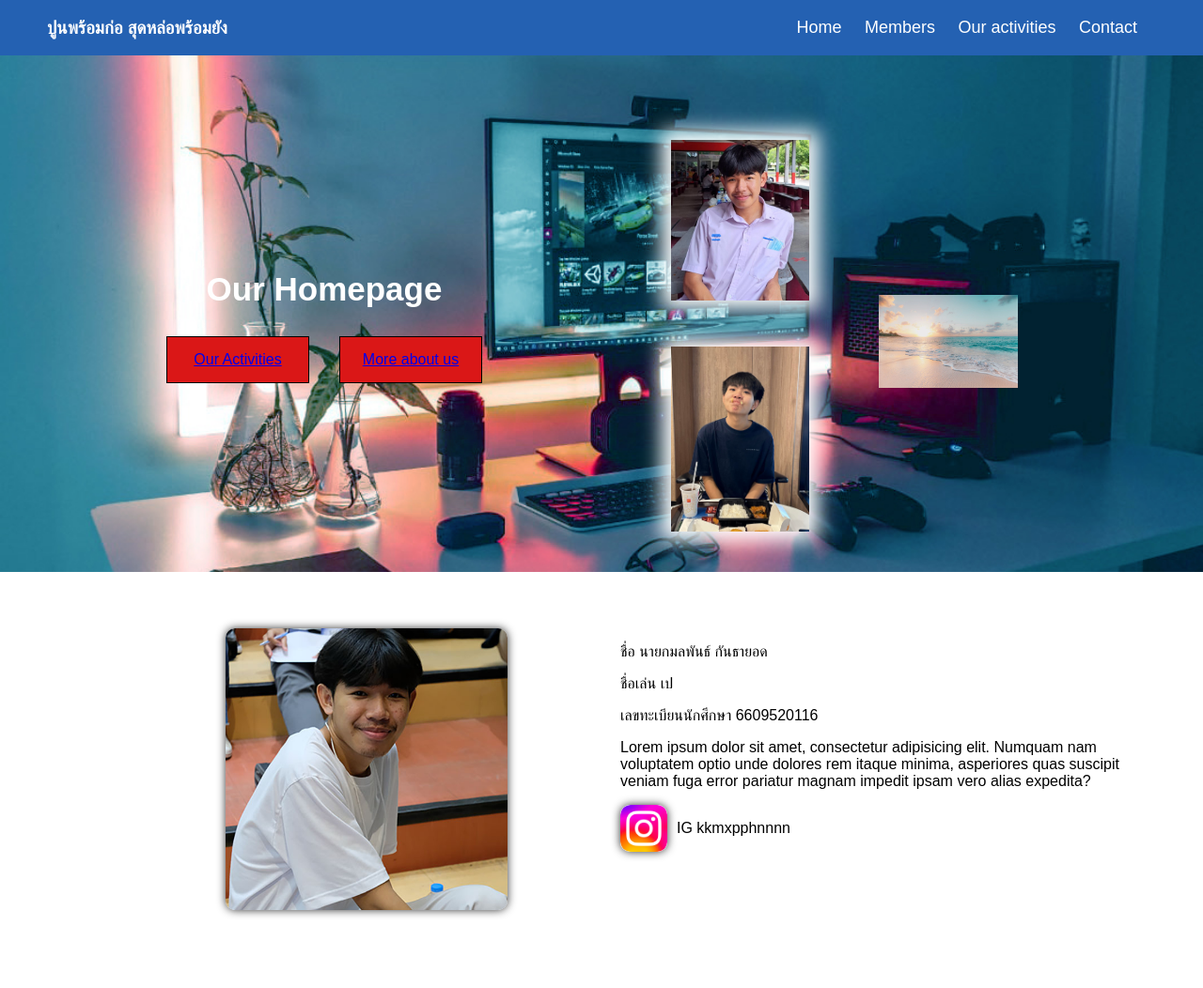
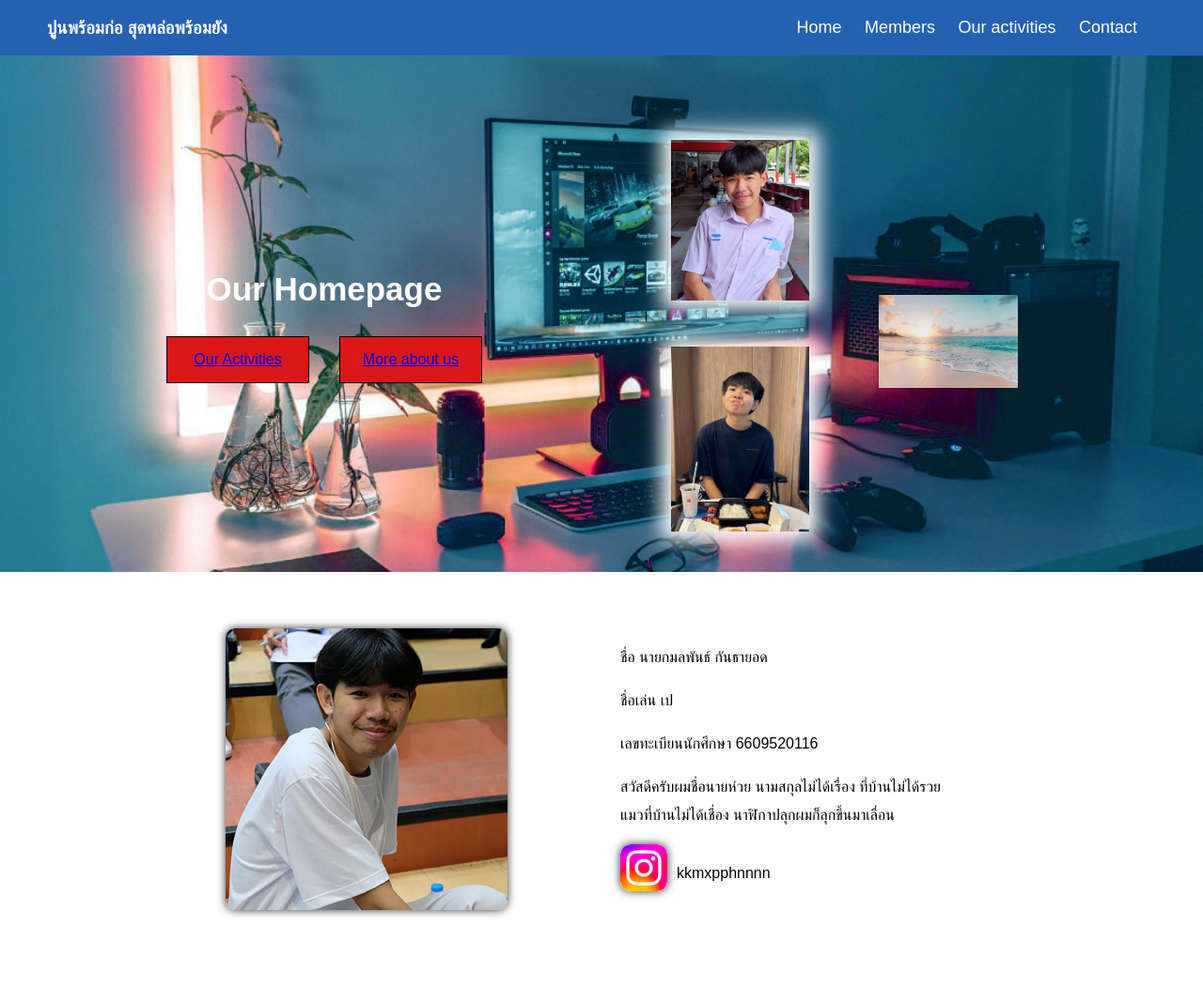
Before and after one commit to Kamonphannnn/CS100-Project-G30, a plain HTML site: page index.html in a window 1280 px wide. Shown: the top 1052 px of the page at 94% size. Drawn offline with Linux system fonts and the light colour scheme.

Commit message:
Info_Pe ver2

```diff
--- a/css/style.css
+++ b/css/style.css
@@ -167,6 +167,9 @@ body {
 .info_Pe_data img {
     height: 50px;
 }
+.info_Pe_data p {
+    line-height: 30px;
+}
 .IG {
     /* border: 1px solid red; */
     display: flex;
--- a/index.html
+++ b/index.html
@@ -63,10 +63,10 @@
                 <p>ชื่อ นายกมลพันธ์ กันธายอด</p>
                 <p>ชื่อเล่น เป</p>
                 <p>เลขทะเบียนนักศึกษา 6609520116</p>
-                <p>Lorem ipsum dolor sit amet, consectetur adipisicing elit. Numquam nam voluptatem optio unde dolores rem itaque minima, asperiores quas suscipit veniam fuga error pariatur magnam impedit ipsam vero alias expedita?</p>
+                <p>สวัสดีครับผมชื่อนายห่วย นามสกุลไม่ได้เรื่อง ที่บ้านไม่ได้รวย <br> แมวที่บ้านไม่ได้เชื่อง นาฬิกาปลุกผมก็ลุกขึ้นมาเลื่อน</p>
                 <div class="IG">
                     <img src="image/icon/Instagram-Icon.png" alt="icon_IG">
-                    <p>IG kkmxpphnnnn</p>
+                    <p>kkmxpphnnnn</p>
                 </div>
 
 
```
